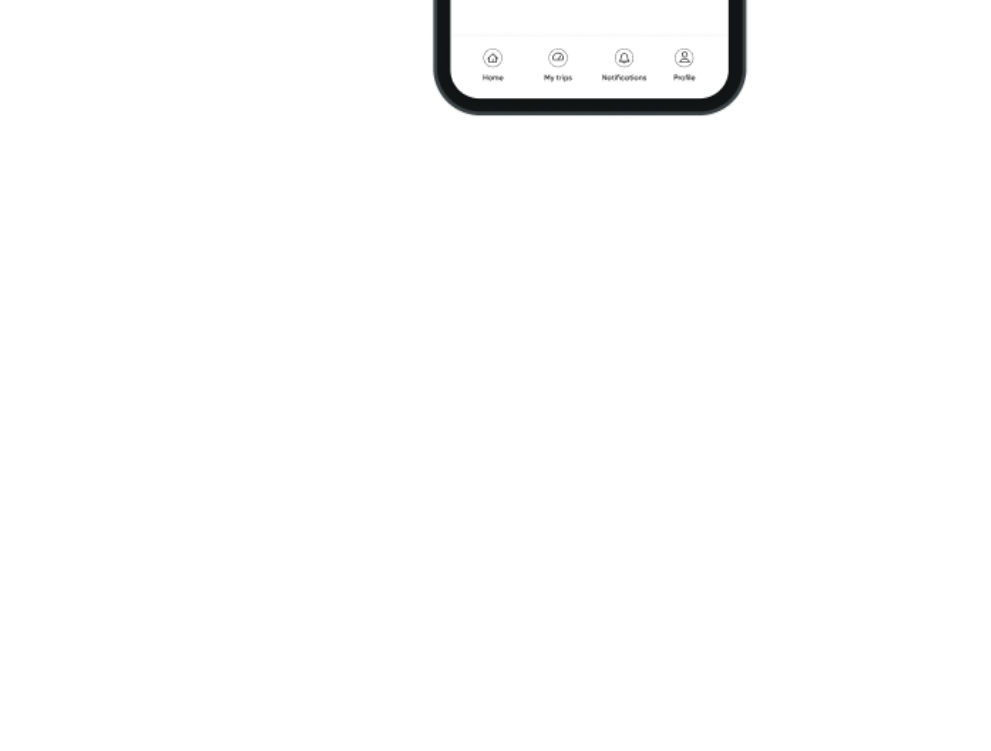
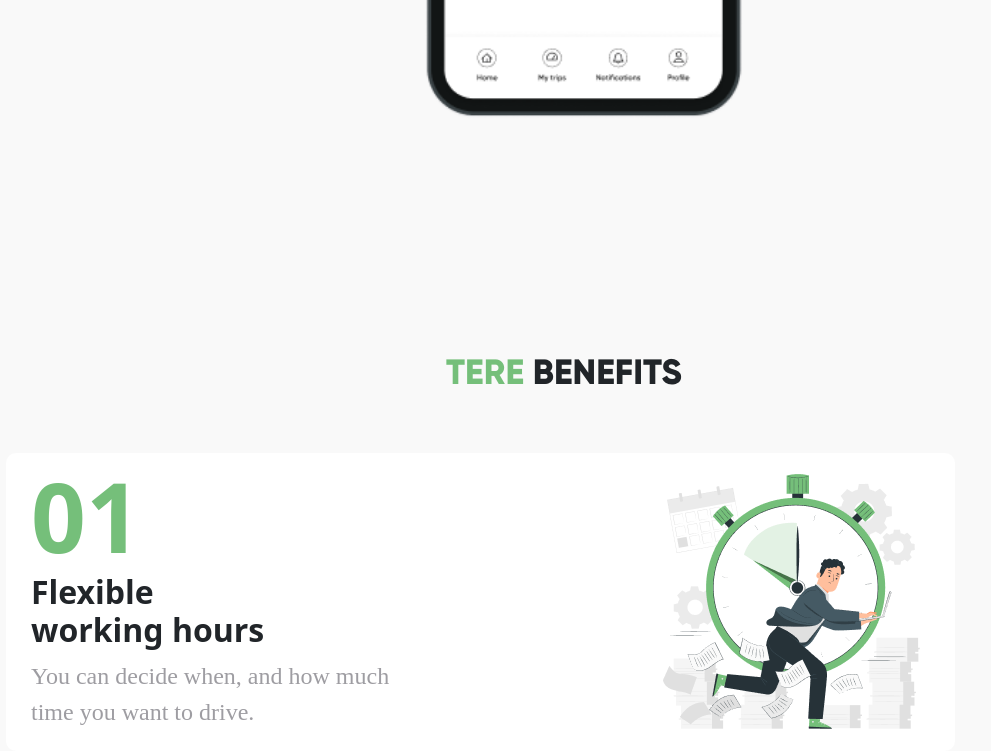
Before and after one commit to Muhammad-Danish-me/Responsive-website, a plain HTML site: page index.html in a window 1280 px wide. Shown: the part 1821-2572 px from the top of the page, without its empty margins (76-1067 px from the left). Before the commit the page ends 2332 px from the top, so only its background shows below. Drawn offline with nearby package versions, Linux system fonts and the light colour scheme; a web font is replaced by a local one.

Commit message:
Add Section three part-one

```diff
--- a/index.html
+++ b/index.html
@@ -6,7 +6,6 @@
     <title>Tere Web</title>
     <link rel="stylesheet" href="style.css" />
     <link rel="stylesheet" href="media810.css" />
-    <link rel="stylesheet" href="media420.css">
     <link
       href="https://cdn.jsdelivr.net/npm/bootstrap@5.3.2/dist/css/bootstrap.min.css"
       rel="stylesheet"
@@ -127,7 +126,6 @@
                   <img src="images/mobile.png" alt="" />
                 </div>
               </div>
-
             </div>
           </div>
           <!-- sec two right -->
@@ -160,9 +158,31 @@
         </div>
       </div>
       <!-- section three -->
-      <!-- <div class="section-three">
-
-      </div> -->
+      <div class="section-three">
+        <div class="top">
+          <h3><span>TERE</span> BENEFITS</h3>
+        </div>
+        <!--  section three (one)-->
+        <div class="one">
+          <div class="one-left">
+            <h4>
+              <span> 01 </span><br> Flexible <br />
+              working hours
+            </h4>
+            <p>You can decide when, and how much <br>
+              time you want to drive.</p>
+          </div>
+          <div class="one-right">
+            <img src="images/sec-three-one.png" alt="">
+          </div>
+        </div>
+        <!-- section three (two) ... -->
+        <!-- <div class="two">
+          <div class="one-left">
+          <img src="images/sec-three-2.png" alt="">
+        </div>
+        </div> -->
+      </div>
     </div>
   </body>
 </html>
--- a/style.css
+++ b/style.css
@@ -1,19 +1,16 @@
 @font-face {
   font-family: gilroy;
-  src: url(images/fonts/Gilroy-Light.otf);
+  src: url(font/Gilroy-Light.otf);
 }
 @font-face {
   font-family: gilbold;
-  src: url(images/fonts/Gilroy-ExtraBold.otf);
+  src: url(font/Gilroy-ExtraBold.otf);
 }
 
 body {
   margin: 0;
   padding: 0;
-  background-color: #f9f9f9;
-}
-* {
-  font-family: gilroy;
+  background-color: #f9f9f9 !important;
 }
 .brg {
   display: none;
@@ -217,3 +214,46 @@
  display: flex;
  justify-content: center;
 }
+/* section three */
+.section-three{
+  margin-top: -160px;
+}
+.section-three .top h3{
+  text-align: center;
+  font-family: gilbold;
+  font-size: 2.2em;
+}
+.section-three .top h3 span{
+  color: #75bf7a;
+}
+.section-three .one{
+  margin-top: 60px;
+  width: 85%;
+  display: flex;
+  justify-content: space-between;
+  border: 5px solid #FFFFFF;
+  border-radius: 10px;
+  background-color: #FFFFFF;
+  align-items: center;
+}
+.section-three .one .one-left {
+  margin-left: 20px;
+}
+.section-three .one .one-left  span {
+  color: #75bf7a;
+  font: gilory;
+  font-size: 3em;
+  font-weight: bold;
+}
+.section-three .one .one-left h4{
+  font-size: 2em;
+  font-weight: bold;
+}
+.section-three .one .one-left p{
+  font-size: 1.5em;
+  font-family: gilory;
+  color: #9E9DA2;
+}
+.section-three .one .one-right img {
+ margin-right: 30px;
+}
```
Also changed, not shown: images/sec-three-2.png (added), images/sec-three-one.png (added), media420.css (added).
